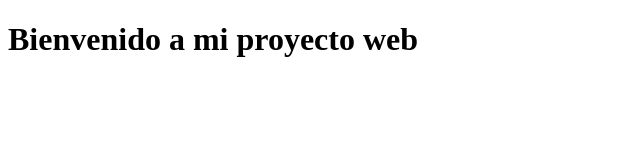
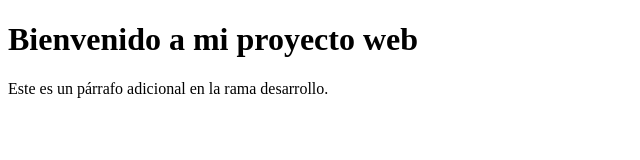
Before and after one commit to Guillemat09/proyecto-web, a plain HTML site: page index.html in a window 1280 px wide. Shown: the whole page, without its empty margins (0-640 px from the left). Drawn offline with Linux system fonts and the light colour scheme.

Commit message:
Añadido un párrafo adicional en desarrollo

```diff
--- a/index.html
+++ b/index.html
@@ -5,5 +5,6 @@
 </head>
 <body>
     <h1>Bienvenido a mi proyecto web</h1>
+    <p>Este es un párrafo adicional en la rama desarrollo.</p>
 </body>
 </html>
```
